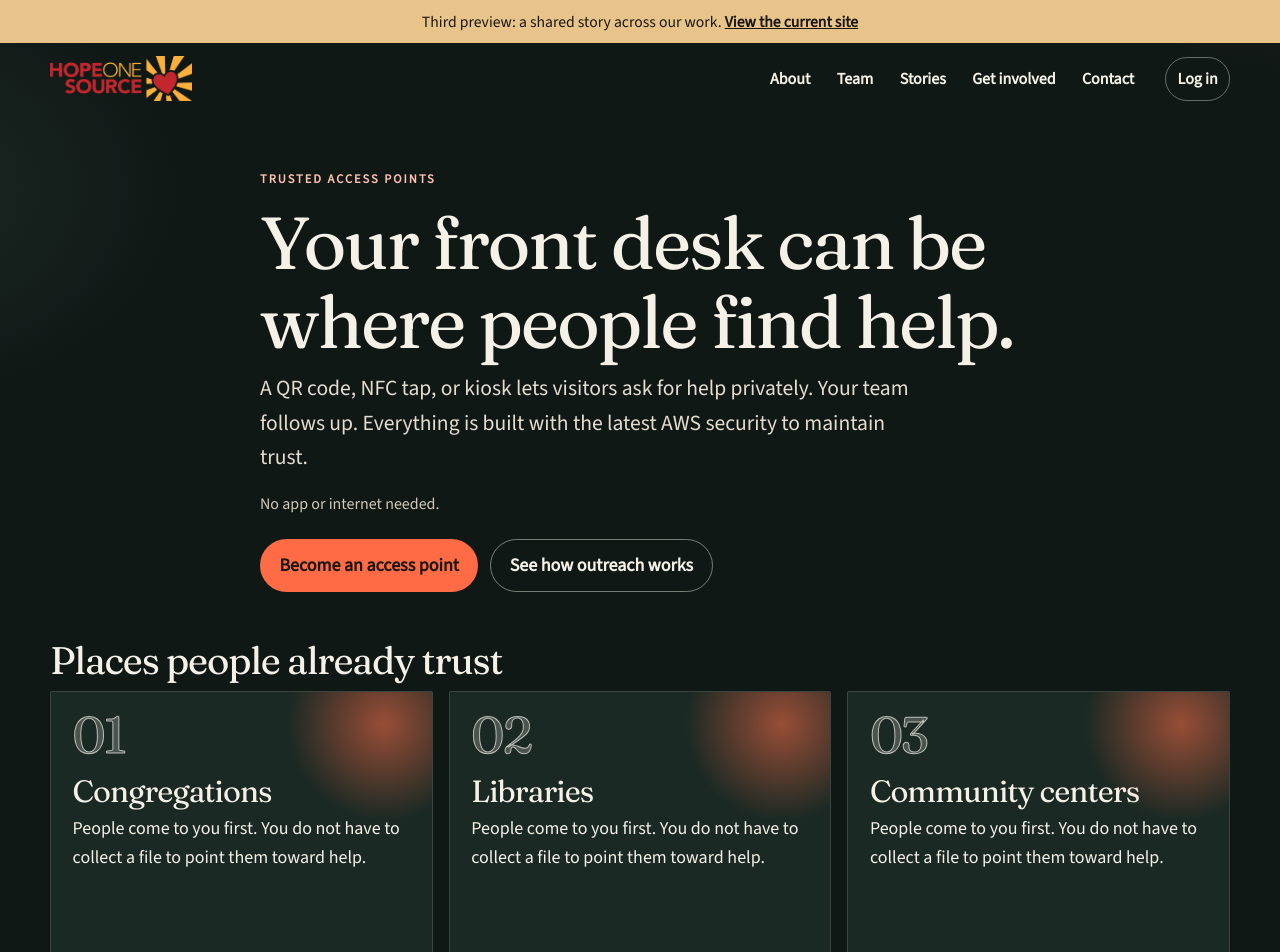
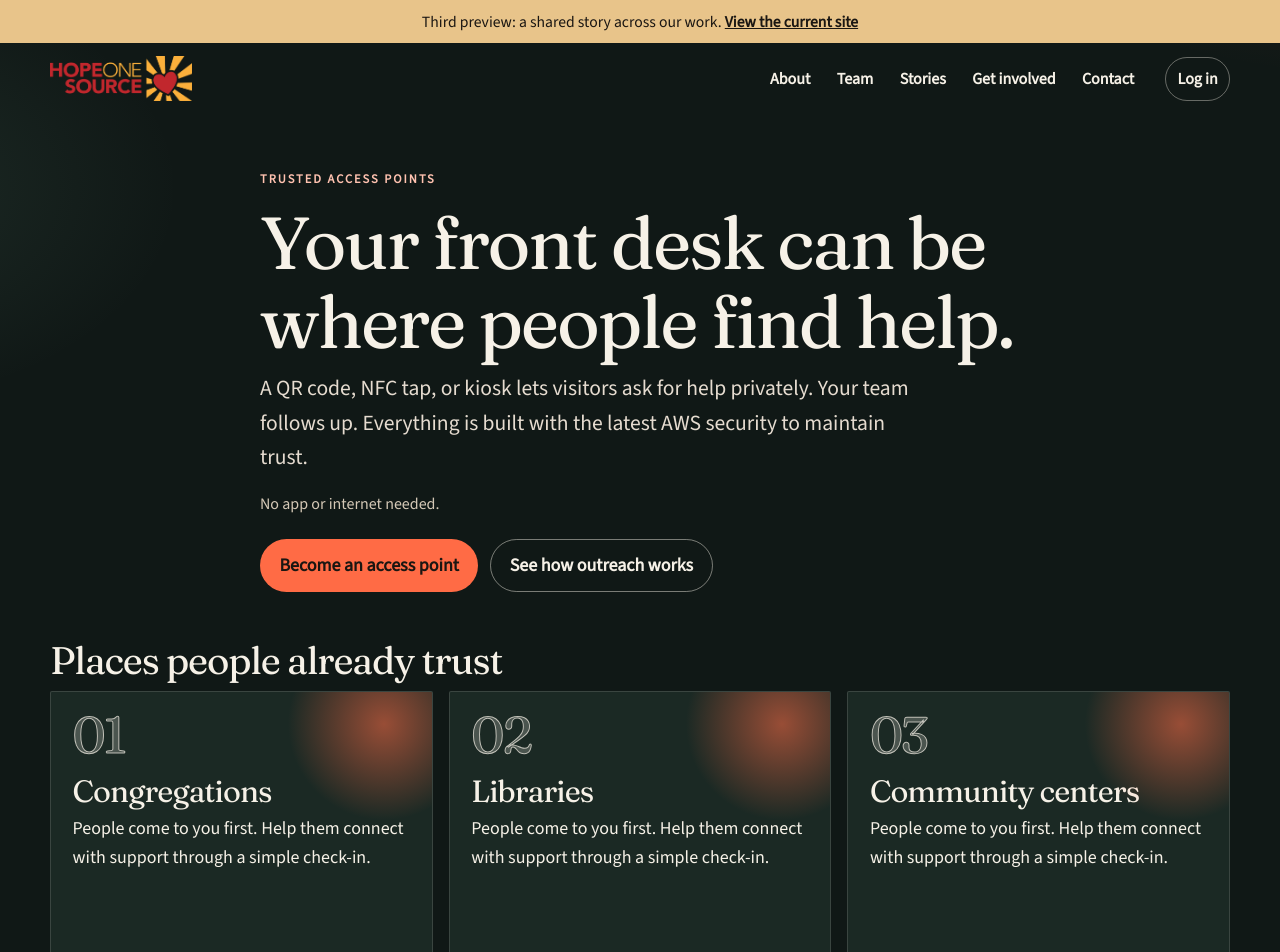
Before and after one commit to hopeonesource/hope1source.org, a React (Vite) app in the folder preview-v4/: page /access-points in a window 1280 px wide. Shown: the top 952 px of the page. Built offline with nearby package versions, Linux system fonts and the light colour scheme.

Commit message:
Clarify all access-point card descriptions

```diff
--- a/preview-v4/src/pages/AccessPoints.jsx
+++ b/preview-v4/src/pages/AccessPoints.jsx
@@ -43,7 +43,7 @@ export default function AccessPoints() {
                   0{index + 1}
                 </span>
                 <h3>{place}</h3>
-                <p>People come to you first. You do not have to collect a file to point them toward help.</p>
+                <p>People come to you first. Help them connect with support through a simple check-in.</p>
               </article>
             ))}
           </div>
```
Also changed, not shown: 1 other file (tests, documents, lock files or other folders).
